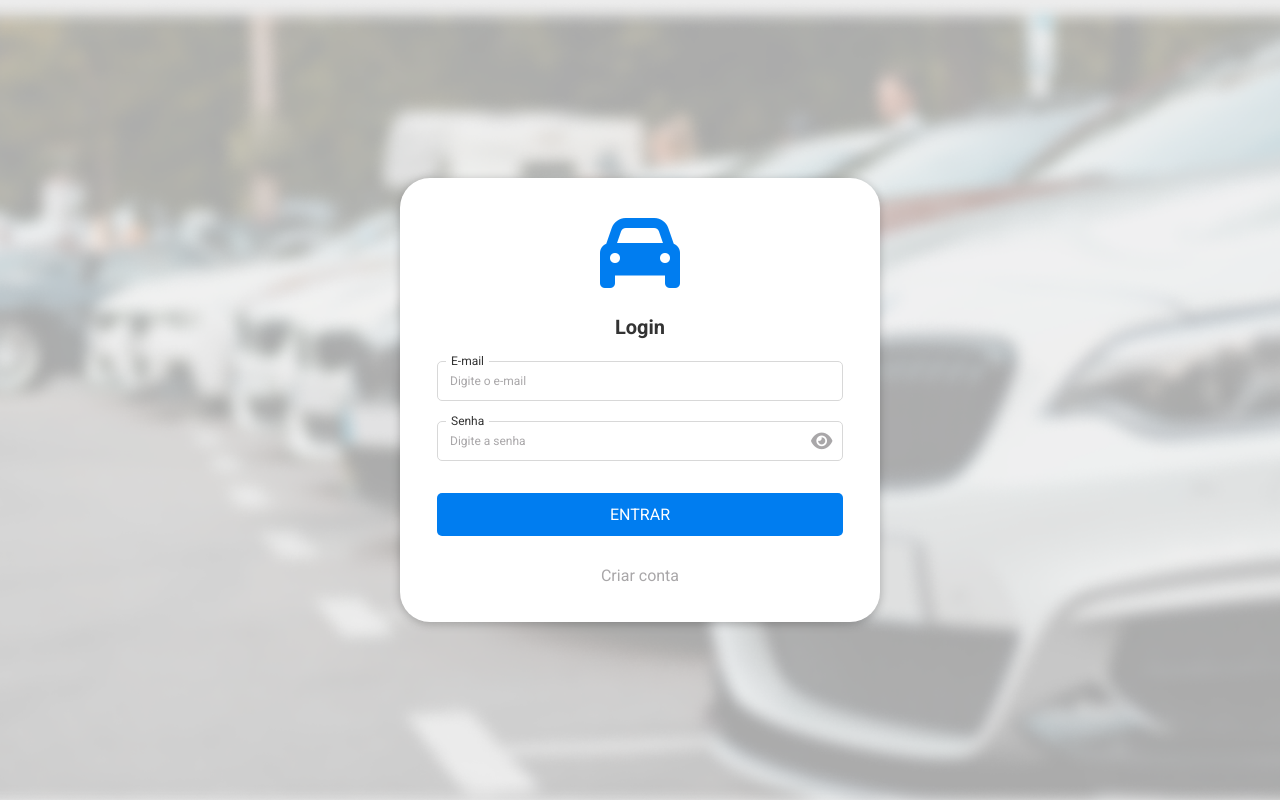
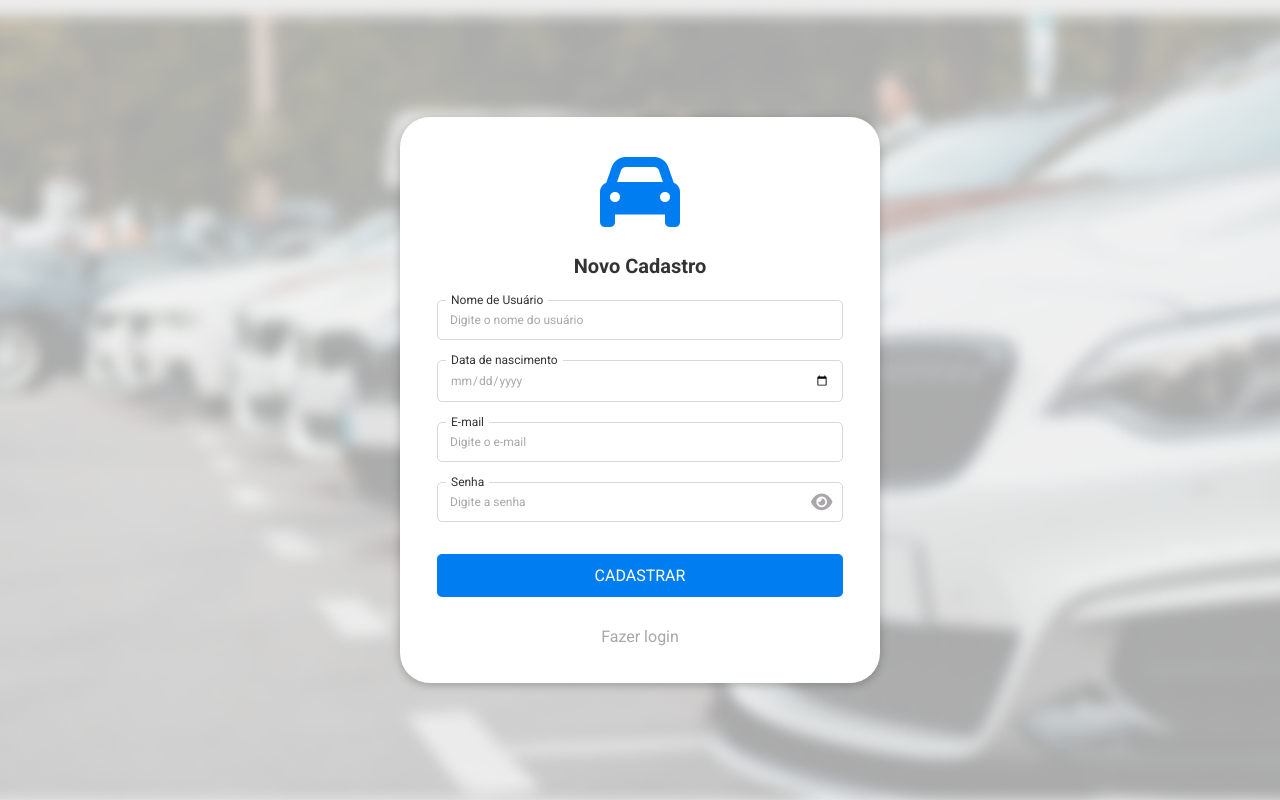
Before and after one commit to Giov4ne/rota-locadora, a Vue app: page / in a window 1280 px wide. Built offline with nearby package versions, Linux system fonts and the light colour scheme.

Commit message:
creating form validation

```diff
--- a/src/App.vue
+++ b/src/App.vue
@@ -1,6 +1,6 @@
 <template>
-  <LoginForm></LoginForm>
-  <!-- <SigninForm></SigninForm> -->
+  <!-- <LoginForm></LoginForm> -->
+  <SigninForm></SigninForm>
   <!-- <HomePage></HomePage> -->
   <!-- <ActivityHistory></ActivityHistory> -->
 </template>
@@ -10,15 +10,15 @@
 
 /* import HomePage from './components/HomePage.vue'; */
 
-/* import SigninForm from './components/SigninForm.vue'; */
+import SigninForm from './components/SigninForm.vue';
 
-import LoginForm from './components/LoginForm.vue';
+/* import LoginForm from './components/LoginForm.vue'; */
 
 export default {
   name: 'App',
   components: {
-    LoginForm
-    /* SigninForm */
+    /* LoginForm */
+    SigninForm
     /* HomePage */
     /* ActivityHistory */
   }
@@ -135,6 +135,10 @@ export default {
     text-align: center;
     color: #A9A7A9;
     cursor: pointer;
+
+    &:hover{
+      color: #333;
+    }
   }
 
   .submit-btn{
--- a/src/components/LoginForm.vue
+++ b/src/components/LoginForm.vue
@@ -5,12 +5,12 @@
             <h2 class="form-title">Login</h2>
             <div class="custom-field">
                 <label for="email">E-mail</label>
-                <input type="text" class="inputs" name="email" placeholder="Digite o e-mail">
+                <input type="text" class="inputs" name="email" placeholder="Digite o e-mail" required>
             </div>
             <div class="custom-field">
                 <label for="password">Senha</label>
                 <div class="password-input">
-                    <input :type="inputType" class="inputs password" name="password" placeholder="Digite a senha">
+                    <input :type="inputType" class="inputs password" name="password" placeholder="Digite a senha" required>
                     <span :class="showHideBtn" @click="showHidePassword"></span>
                 </div>
                 <!-- <span class="fa fa-eye-slash"></span> -->
--- a/src/components/SigninForm.vue
+++ b/src/components/SigninForm.vue
@@ -1,4 +1,4 @@
-<template>
+<!-- <template>
     <div class="login-signin-container">
         <form action="" id="signin-form">
             <span class="fa fa-car"></span>
@@ -21,7 +21,7 @@
                     <input :type="inputType" class="inputs password" name="password" placeholder="Digite a senha">
                     <span :class="showHideBtn" @click="showHidePassword"></span>
                 </div>
-                <!-- <span class="fa fa-eye-slash"></span> -->
+
             </div>
             <input type="submit" class="submit-btn" value="CADASTRAR">
             <a href="" class="signin-login-link">Fazer login</a>
@@ -62,4 +62,86 @@
 
 <style>
 
+</style> -->
+
+<template>
+    <div class="login-signin-container">
+        <form @submit.prevent="validateForm" id="signin-form">
+            <span class="fa fa-car"></span>
+            <h2 class="form-title">Novo Cadastro</h2>
+            <div class="custom-field">
+                <label for="username">Nome de Usuário</label>
+                <input type="text" class="inputs" v-model="username" placeholder="Digite o nome do usuário" required pattern=".{3,}" title="O nome de usuário deve ter pelo menos 3 caracteres">
+            </div>
+            <div class="custom-field">
+                <label for="birthday">Data de nascimento</label>
+                <input type="date" class="inputs" v-model="dateValue" :style="dateColorStyle" required :max="maxDate" :min="minDate">
+            </div>
+            <div class="custom-field">
+                <label for="email">E-mail</label>
+                <input type="email" class="inputs" v-model="email" placeholder="Digite o e-mail" required>
+            </div>
+            <div class="custom-field">
+                <label for="password">Senha</label>
+                <div class="password-input">
+                    <input :type="inputType" class="inputs password" v-model="password" placeholder="Digite a senha" required pattern="^(?=.*[a-z])(?=.*[A-Z])(?=.*\d)[A-Za-z\d]{8,}$" title="A senha deve ter pelo menos 8 caracteres, incluindo uma letra e um número">
+                    <span :class="showHideBtn" @click="showHidePassword"></span>
+                </div>
+            </div>
+            <input type="submit" class="submit-btn" value="CADASTRAR">
+            <a href="" class="signin-login-link">Fazer login</a>
+        </form>
+    </div>
+</template>
+
+<script>
+    export default {
+        name: 'SigninForm',
+        data() {
+            return {
+                username: '',
+                dateValue: '',
+                email: '',
+                password: '',
+                inputType: 'password',
+                showHideBtn: 'fa fa-eye'
+            };
+        },
+        computed: {
+            maxDate() {
+                return new Date().toISOString().split("T")[0];
+            },
+            minDate() {
+                return "1900-01-01";
+            },
+            dateColorStyle() {
+                return {
+                    color: this.dateValue ? "#333" : "#A9A7A9"
+                };
+            }
+        },
+        methods: {
+            showHidePassword() {
+                if(this.inputType === 'password'){
+                    this.inputType = 'text';
+                    this.showHideBtn = 'fa fa-eye-slash';
+                } else{
+                    this.inputType = 'password';
+                    this.showHideBtn = 'fa fa-eye';
+                }
+            },
+            validateForm(event) {
+                const form = event.target;
+                if (!form.checkValidity()) {
+                    form.reportValidity();
+                    return;
+                }
+                alert('Cadastro realizado com sucesso!');
+            }
+        }
+    };
+</script>
+
+<style>
+
 </style>
```
